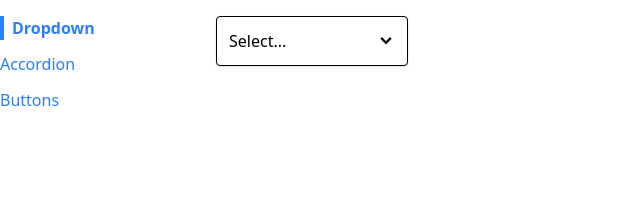
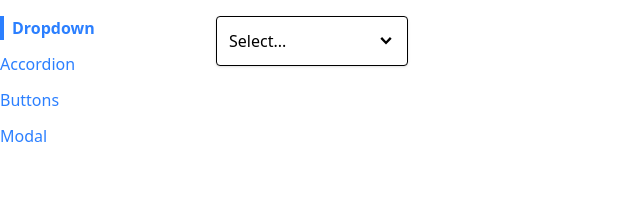
Before and after one commit to AddyLopez/react-component-library-app, a React (Vite) app in the folder comps/: page / in a window 1280 px wide. Shown: the top 214 px of the page, without its empty margins (0-640 px from the left). Built offline with nearby package versions, Linux system fonts and the light colour scheme.

Commit message:
Add Modal to Sidebar nav links

```diff
--- a/comps/src/components/Sidebar.js
+++ b/comps/src/components/Sidebar.js
@@ -5,6 +5,7 @@
     { label: "Dropdown", path: "/" },
     { label: "Accordion", path: "/accordion" },
     { label: "Buttons", path: "/buttons" },
+    { label: "Modal", path: "/modal" },
   ];
 
   const renderedLinks = links.map((link) => {
```
